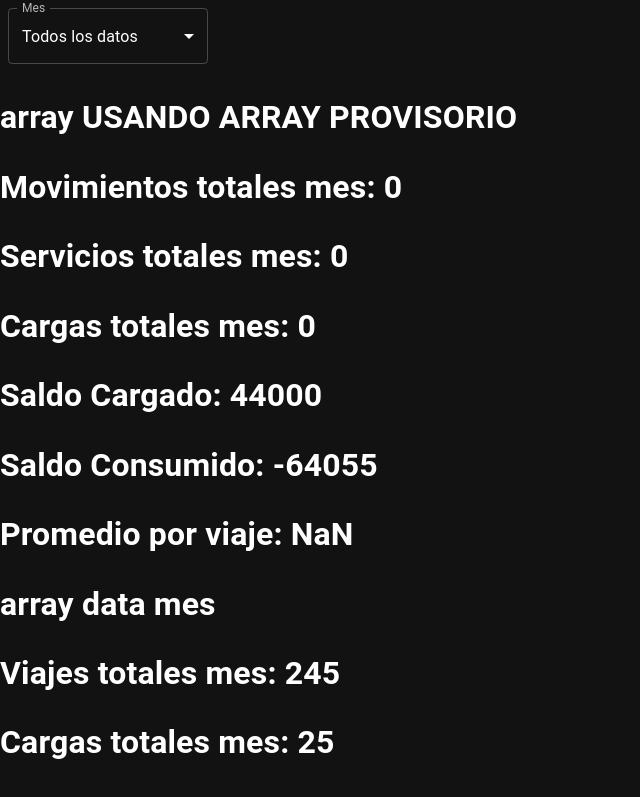
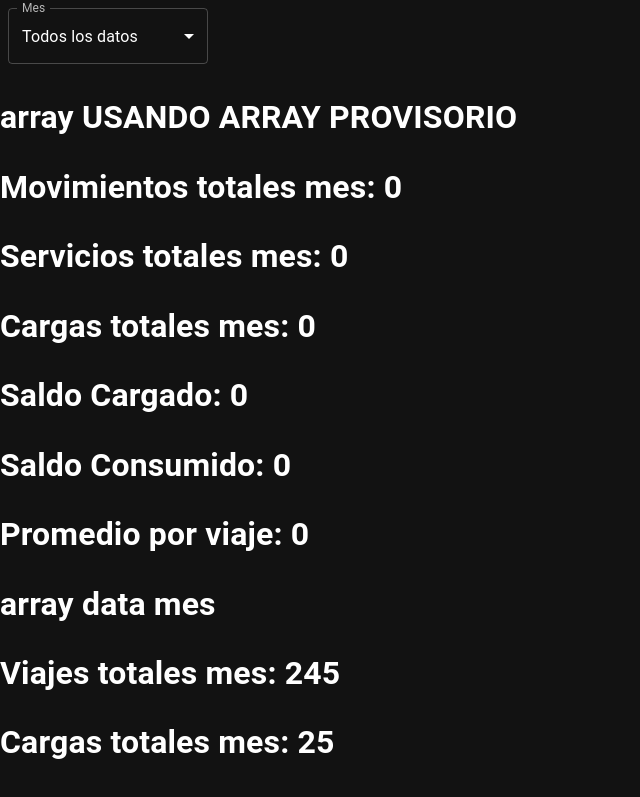
Before and after one commit to fabio2100/movimientossube, a React (Create React App) app: page / in a window 1280 px wide. Shown: the top 797 px of the page, without its empty margins (0-640 px from the left). Built offline with nearby package versions, Linux system fonts and the light colour scheme.

Commit message:
saldo consumido -> start

```diff
--- a/src/components/main.js
+++ b/src/components/main.js
@@ -259,9 +259,9 @@ export default function Main() {
       <h1>Movimientos totales mes: {allMesData['nroMovimientos']}</h1>
       <h1>Servicios totales mes: {allMesData['nroServicios']}</h1>
       <h1>Cargas totales mes: {allMesData['nroCargas']}</h1>
-      <h1>Saldo Cargado: {dineroCargado}</h1>
-      <h1>Saldo Consumido: {saldoConsumido}</h1>
-      <h1>Promedio por viaje: {avgViaje}</h1>
+      <h1>Saldo Cargado: {allMesData['saldoCargado']}</h1>
+      <h1>Saldo Consumido: {allMesData['saldoConsumido']}</h1>
+      <h1>Promedio por viaje: {allMesData['avgViaje']}</h1>
       <h1>array data mes</h1>
       {arrayDataMes}
       <h1>Viajes totales mes: {totalViajesMes}</h1>
```
